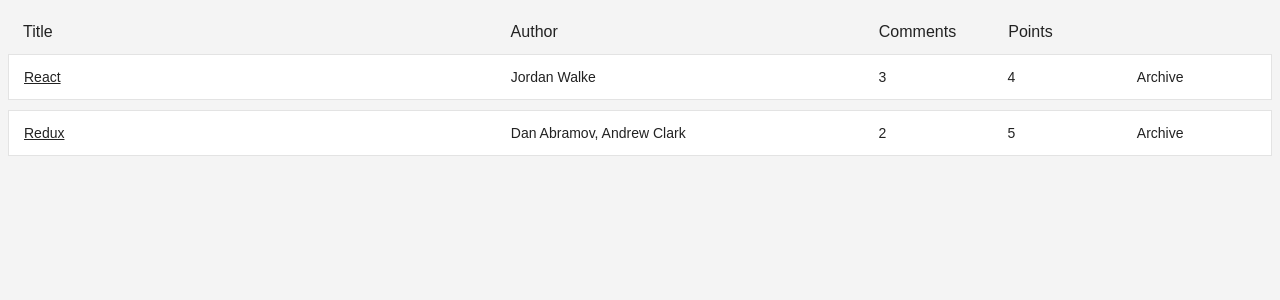
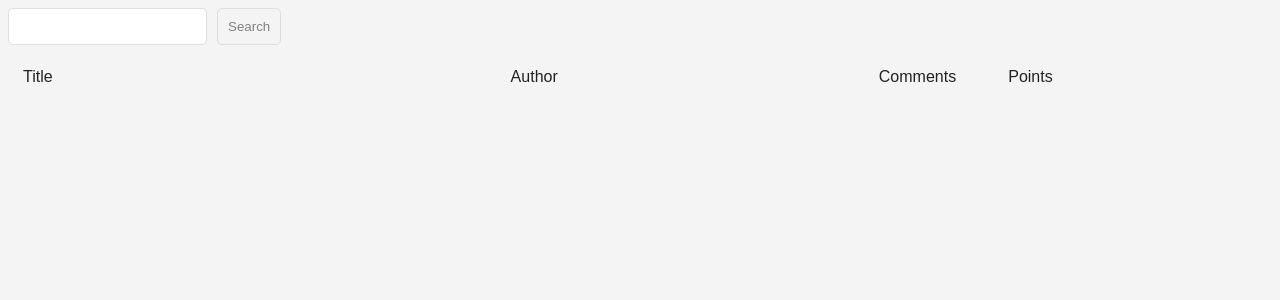
Before and after one commit to calazans10/react-redux-hackernews, a React (Create React App) app: page / in a window 1280 px wide. Shown: the top 300 px of the page. Built offline with nearby package versions, Linux system fonts and the light colour scheme.

Commit message:
Do async calls with redux saga

```diff
--- a/package.json
+++ b/package.json
@@ -9,7 +9,8 @@
     "react-redux": "^5.0.6",
     "react-scripts": "1.0.17",
     "redux": "^3.7.2",
-    "redux-logger": "^3.0.6"
+    "redux-logger": "^3.0.6",
+    "redux-saga": "^0.16.0"
   },
   "scripts": {
     "start": "react-scripts start",
--- /dev/null
+++ b/src/actions/story.js
@@ -0,0 +1,16 @@
+import { STORIES_ADD, STORIES_FETCH } from '../constants/actionTypes';
+
+const doAddStories = stories => ({
+  type: STORIES_ADD,
+  stories
+});
+
+const doFetchStories = query => ({
+  type: STORIES_FETCH,
+  query
+});
+
+export {
+  doAddStories,
+  doFetchStories
+};
--- a/src/components/App.js
+++ b/src/components/App.js
@@ -2,9 +2,13 @@
 import './App.css';
 
 import Stories from './Stories';
+import SearchStories from './SearchStories';
 
 const App = () =>
   <div className="app">
+    <div className="interactions">
+      <SearchStories />
+    </div>
     <Stories />
   </div>
 
--- a/src/components/Button.js
+++ b/src/components/Button.js
@@ -12,9 +12,9 @@
 };
 
 Button.propTypes = {
-  onClick: PropTypes.func.isRequired,
+  onClick: PropTypes.func,
   type: PropTypes.string,
-  className: PropTypes.string.isRequired,
+  className: PropTypes.string,
   children: PropTypes.node.isRequired
 };
 
--- /dev/null
+++ b/src/components/SearchStories.js
@@ -0,0 +1,49 @@
+import React, { Component } from 'react';
+import PropTypes from 'prop-types';
+import { connect } from 'react-redux';
+import { doFetchStories } from '../actions/story';
+
+import Button from './Button';
+
+const applyQueryState = query => () => ({
+  query
+});
+
+class SearchStories extends Component {
+  state = {
+    query: ''
+  };
+
+  onSubmit = (event) => {
+    const { query } = this.state;
+    if (query) {
+      this.props.onFetchStories(query);
+      this.setState(applyQueryState(''));
+    }
+    event.preventDefault();
+  }
+
+  onChange = (event) => {
+    const { value } = event.target;
+    this.setState(applyQueryState(value));
+  }
+
+  render() {
+    return (
+      <form onSubmit={this.onSubmit}>
+        <input type="text" value={this.state.query} onChange={this.onChange} />
+        <Button type="submit">Search</Button>
+      </form>
+    );
+  }
+}
+
+SearchStories.propTypes = {
+  onFetchStories: PropTypes.func.isRequired
+};
+
+const mapDispatchToProps = dispatch => ({
+  onFetchStories: query => dispatch(doFetchStories(query))
+});
+
+export default connect(null, mapDispatchToProps)(SearchStories);
--- a/src/components/Story.js
+++ b/src/components/Story.js
@@ -33,11 +33,11 @@
 Story.propTypes = {
   story: PropTypes.shape({
     title: PropTypes.string.isRequired,
-    url: PropTypes.string.isRequired,
+    url: PropTypes.string,
     author: PropTypes.string.isRequired,
     num_comments: PropTypes.number.isRequired,
     points: PropTypes.number.isRequired,
-    objectID: PropTypes.number.isRequired
+    objectID: PropTypes.string.isRequired
   }).isRequired,
   columns: PropTypes.object.isRequired,
   onArchive: PropTypes.func.isRequired
--- a/src/constants/actionTypes.js
+++ b/src/constants/actionTypes.js
@@ -1 +1,3 @@
 export const STORY_ARCHIVE = 'STORY_ARCHIVE';
+export const STORIES_FETCH = 'STORIES_FETCH';
+export const STORIES_ADD = 'STORIES_ADD';
--- a/src/reducers/story.js
+++ b/src/reducers/story.js
@@ -1,23 +1,13 @@
-const INITIAL_STATE = [
-  {
-    title: 'React',
-    url: 'https://facebook.github.io/react/',
-    author: 'Jordan Walke',
-    num_comments: 3,
-    points: 4,
-    objectID: 0
-  }, {
-    title: 'Redux',
-    url: 'https://github.com/reactjs/redux',
-    author: 'Dan Abramov, Andrew Clark',
-    num_comments: 2,
-    points: 5,
-    objectID: 1
-  }
-];
+import { STORIES_ADD } from '../constants/actionTypes';
+
+const INITIAL_STATE = [];
+
+const applyAddStories = (state, action) => action.stories;
 
 const storyReducer = (state = INITIAL_STATE, action) => {
   switch (action.type) {
+    case STORIES_ADD:
+      return applyAddStories(state, action);
     default:
       return state;
   }
--- a/src/sagas/index.js
+++ b/src/sagas/index.js
@@ -0,0 +1,11 @@
+import { takeEvery, all } from 'redux-saga/effects';
+import { STORIES_FETCH } from '../constants/actionTypes';
+import { handleFetchStories } from './story';
+
+function *rootSaga() {
+  yield all([
+    takeEvery(STORIES_FETCH, handleFetchStories)
+  ])
+}
+
+export default rootSaga;
--- /dev/null
+++ b/src/sagas/story.js
@@ -0,0 +1,18 @@
+import { call, put } from 'redux-saga/effects';
+import { doAddStories } from '../actions/story';
+
+const HN_BASE_URL = 'http://hn.algolia.com/api/v1/search?query=';
+
+const fetchStories = query =>
+  fetch(HN_BASE_URL + query)
+    .then(response => response.json());
+
+function *handleFetchStories(action) {
+  const { query } = action;
+  const result = yield call(fetchStories, query);
+  yield put(doAddStories(result.hits))
+}
+
+export {
+  handleFetchStories
+};
--- a/src/store/index.js
+++ b/src/store/index.js
@@ -1,13 +1,18 @@
 import { applyMiddleware, compose, createStore } from 'redux';
 import { createLogger } from 'redux-logger';
+import createSagaMiddleware from 'redux-saga';
 import rootReducer from '../reducers';
+import rootSaga from '../sagas';
 
 const logger = createLogger();
+const saga = createSagaMiddleware();
 
 const composeEnhancers = window.__REDUX_DEVTOOLS_EXTENSION_COMPOSE__ || compose;
 
 const store = createStore(rootReducer, composeEnhancers(
-  applyMiddleware(logger)
+  applyMiddleware(saga, logger)
 ));
 
+saga.run(rootSaga);
+
 export default store;
```
Also changed, not shown: 2 other files (tests, documents, lock files or other folders).
